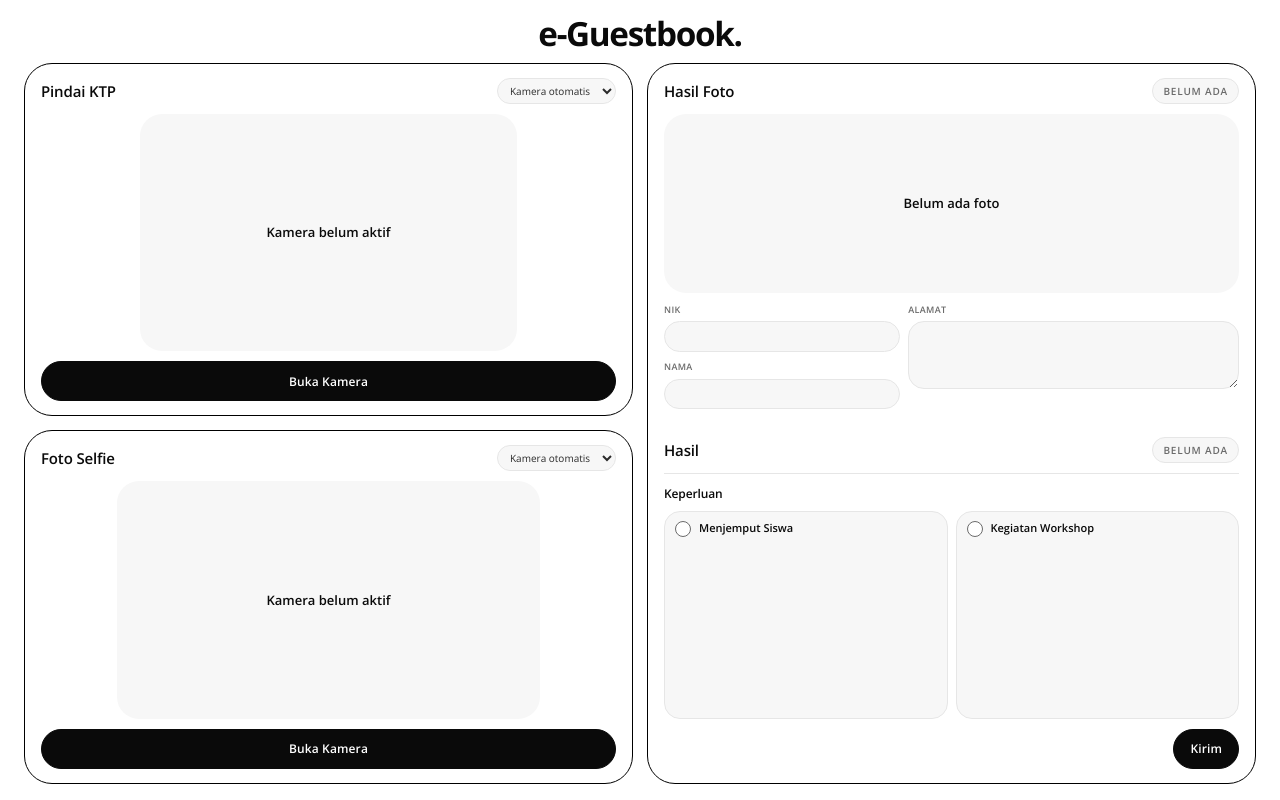
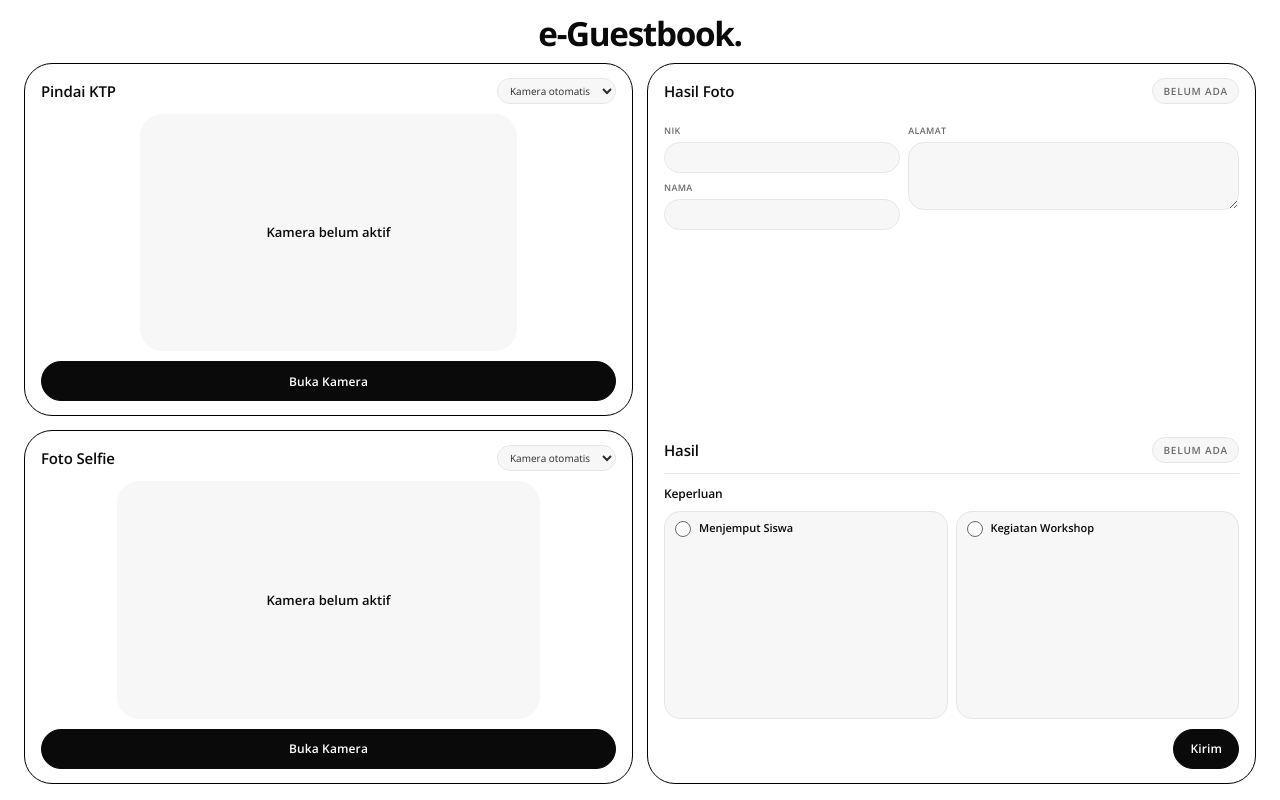
Before and after one commit to HilmiZul/eguestbook, a Vue app: page / in a window 1280 px wide. Built offline with nearby package versions, Linux system fonts and the light colour scheme.

Commit message:
Feat: menyesuaikan tampilan foto dengan ukuran pengambilan
- Foto ditampilkan utuh sesuai rasio asli pengambilan (tanpa crop)
- Layout dirapikan dan disesuaikan
- Tidak ada scroll pada Full HD 1920 x 1080

```diff
--- a/src/components/PhotoResultPanel.vue
+++ b/src/components/PhotoResultPanel.vue
@@ -115,22 +115,27 @@ function emitUpdate() {
   flex-direction: column;
 }
 
-/* Bingkai foto mengisi sisa tinggi panel */
+/* Bingkai foto menyesuaikan ukuran asli pengambilan foto */
 .photo-result-panel__preview {
   position: relative;
-  flex: 1 1 auto;
-  min-height: 0;
+  flex: 0 0 auto;
+  max-height: 50%;
   margin-top: 0.625rem;
   overflow: hidden;
   border-radius: var(--radius-lg);
   background: var(--color-surface-muted);
   corner-shape: squircle;
+  display: flex;
+  align-items: center;
+  justify-content: center;
 }
 
 .photo-result-panel__preview img {
   display: block;
-  width: 100%;
-  height: 100%;
+  max-width: 100%;
+  max-height: 100%;
+  width: auto;
+  height: auto;
   object-fit: contain;
 }
 
```
